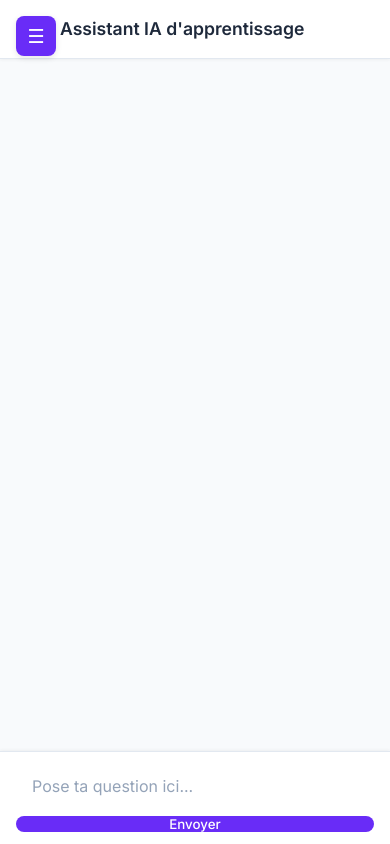
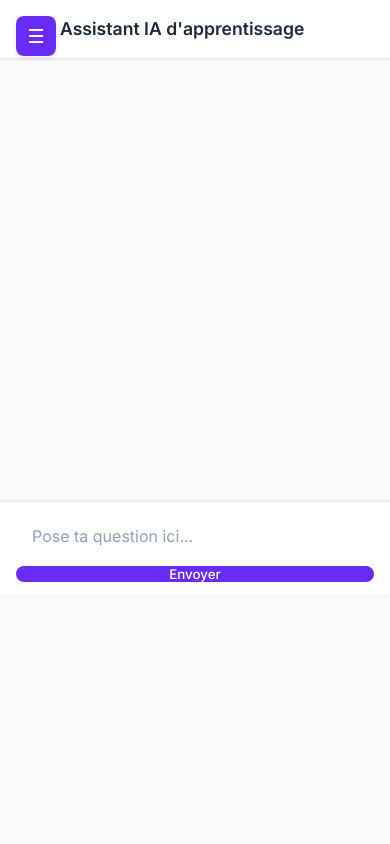
Before and after one commit to rodolphe2002/Mentora-AI, a plain HTML site: page public/index.html in a window 390 px wide. Drawn offline with Linux system fonts and the light colour scheme.

Commit message:
refonte du css

```diff
--- a/public/style.css
+++ b/public/style.css
@@ -407,7 +407,7 @@ body {
 
   .chat-box {
     padding: 16px;
-    padding-bottom: 50px;
+    padding-bottom: 150px;
   }
 
   .message {
@@ -417,6 +417,7 @@ body {
 
   .chat-input {
     padding: 12px 16px;
+    margin-bottom: 250px;
   }
 
   #toggle-btn {
```
